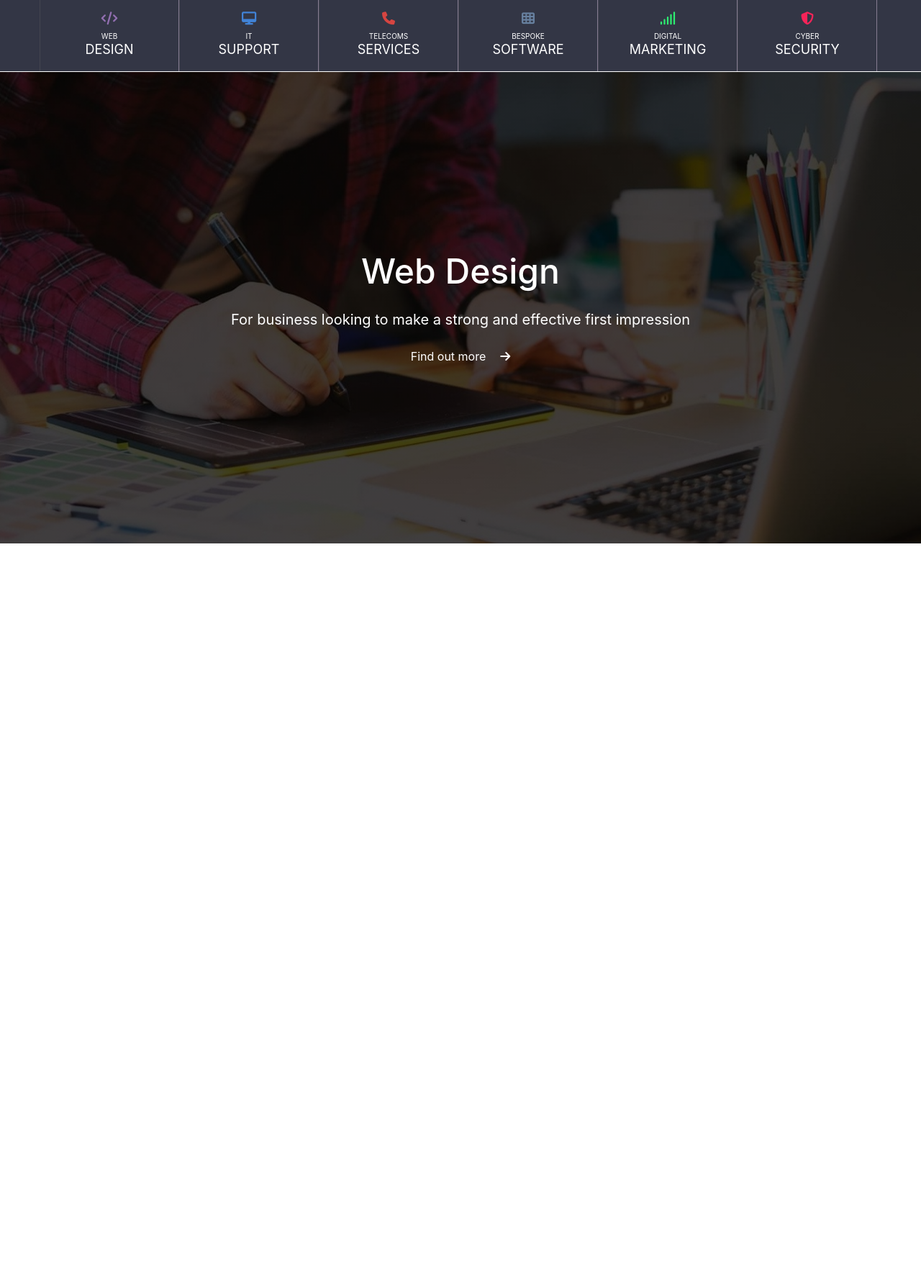
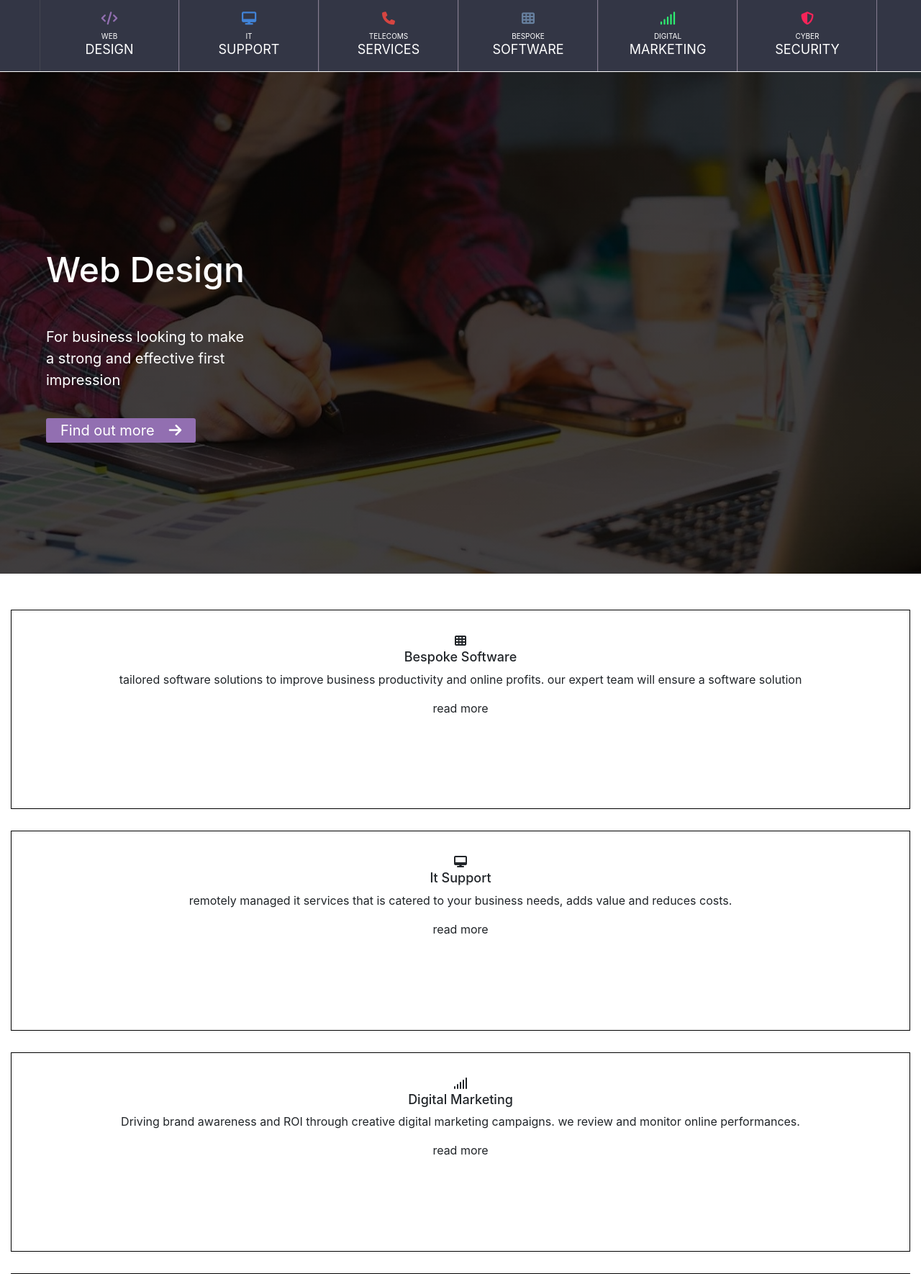
Before and after one commit to Gammage/PHP_JS_HTML_CSS_reflection, a PHP site: page / in a window 1280 px wide. Shown: the part 110-1880 px from the top of the page at 72% size. Run offline with PHP 8.4, Linux system fonts and the light colour scheme; some libraries are stand-ins or nearby versions.

Commit message:
on netmatters cards, below slideshow.
still require styling, basic layout complete

```diff
--- /dev/null
+++ b/SCSS/_mixins.scss
@@ -0,0 +1,45 @@
+
+// card_container styles -------------------
+
+@mixin card_default {
+    height: 290px;
+    padding: 30px;
+    margin: 30px 15px 0px 15px;
+
+    text-align: center;
+    border: 1px solid black;
+
+    .icon {
+        margin: auto;
+    }
+
+    h2 {
+        font-size: 18px;
+        text-transform: capitalize;
+    }
+
+    // .card_line {
+    //     display: block;
+    //     height: 5px;
+    //     width: 33px;
+    //     background-color:black;
+    //     margin-bottom: 5px;
+    //     margin-left: auto;
+    //     margin-right: auto;
+    // }
+
+    .p {
+        font-size: 13px;
+
+    }
+
+    span {
+        height: 47px;
+        width: 129px;
+        padding: 5px 15px;
+    }
+
+
+
+
+}
--- a/SCSS/styles.css
+++ b/SCSS/styles.css
@@ -228,43 +228,33 @@ header .nav_menu {
 
 .slideshow_container {
   display: block;
-  height: 597px;
+  height: 740px;
   width: auto;
-  margin: 0;
+  margin-top: 0px;
 }
 
 .slideshow_container .slide {
-  height: 597px;
   background-image: -webkit-gradient(linear, left top, left bottom, from(rgba(0, 0, 0, 0.75)), to(rgba(0, 0, 0, 0.75))), url("../images/web_design_slide_image.jpg");
   background-image: linear-gradient(rgba(0, 0, 0, 0.75), rgba(0, 0, 0, 0.75)), url("../images/web_design_slide_image.jpg");
   background-position: center;
   background-repeat: no-repeat;
   background-size: cover;
-  -ms-flex-pack: distribute;
-      justify-content: space-around;
+  height: 740px;
+  width: auto;
+  overflow: hidden;
 }
 
 .slideshow_container .slide .slide_content {
-  display: -webkit-box;
-  display: -ms-flexbox;
-  display: flex;
-  -webkit-box-pack: center;
-      -ms-flex-pack: center;
-          justify-content: center;
-  -webkit-box-orient: vertical;
-  -webkit-box-direction: normal;
-      -ms-flex-direction: column;
-          flex-direction: column;
+  display: block;
+  margin: auto;
+  padding: 246px 0;
+  width: 349px;
   text-align: center;
-  width: 100%;
-  padding: 0 15px;
-  height: 100%;
 }
 
 .slideshow_container .slide .slide_content h1, .slideshow_container .slide .slide_content p, .slideshow_container .slide .slide_content a {
   color: white;
-  padding: 0;
-  margin: 0;
+  font-size: 20px;
 }
 
 .slideshow_container .slide .slide_content h1 i, .slideshow_container .slide .slide_content p i, .slideshow_container .slide .slide_content a i {
@@ -273,19 +263,54 @@ header .nav_menu {
 
 .slideshow_container .slide .slide_content h1 {
   font-size: 48px;
+  margin-bottom: 25px;
 }
 
-.slideshow_container .slide .slide_content p {
-  font-size: 20px;
+.slideshow_container .slide .slide_content a {
+  height: 224px;
+  width: 62px;
+  padding: 5px 20px;
+  background-color: #926fb1;
+  border-radius: 3px;
 }
 
-.hero_text {
+.cards_container {
+  display: -webkit-box;
+  display: -ms-flexbox;
+  display: flex;
+  -webkit-box-orient: vertical;
+  -webkit-box-direction: normal;
+      -ms-flex-direction: column;
+          flex-direction: column;
+  height: 2152px;
+  margin-top: 20px;
+}
+
+.cards_container div[class*=card_] {
+  height: 290px;
+  padding: 30px;
+  margin: 30px 15px 0px 15px;
   text-align: center;
-  position: absolute;
-  top: 50%;
-  left: 50%;
-  -webkit-transform: translate(-50%, -50%);
-          transform: translate(-50%, -50%);
+  border: 1px solid black;
+}
+
+.cards_container div[class*=card_] .icon {
+  margin: auto;
+}
+
+.cards_container div[class*=card_] h2 {
+  font-size: 18px;
+  text-transform: capitalize;
+}
+
+.cards_container div[class*=card_] .p {
+  font-size: 13px;
+}
+
+.cards_container div[class*=card_] span {
+  height: 47px;
+  width: 129px;
+  padding: 5px 15px;
 }
 
 @media (min-width: 768px) {
@@ -345,10 +370,10 @@ header .nav_menu {
     display: none;
   }
   .slideshow_container {
-    height: 655px;
+    height: 796px;
   }
   .slideshow_container .slide {
-    height: 655px;
+    height: 797px;
   }
   .slideshow_container .slide .slide_content {
     margin: 0 auto;
@@ -531,9 +556,17 @@ header .nav_menu {
   }
   .slideshow_container {
     margin-top: 100px;
+    height: 697px;
+    width: auto;
+  }
+  .slideshow_container .slide {
+    height: 697px;
   }
   .slideshow_container .slide .slide_content {
-    width: 975px;
+    padding-left: 5%;
+    height: 697px;
+    margin: 0;
+    text-align: left;
   }
 }
 
@@ -589,8 +622,11 @@ header .nav_menu {
   header .nav_menu .nav_menu_buttons div[class*=_container] .nav_sub_bar div[class*=_contents] a {
     font-size: 16px;
   }
-  .slideshow_container .slide .slide_content {
-    width: 1200px;
+  .slideshow_container {
+    height: 697px;
+  }
+  .slideshow_container .slide {
+    height: 697px;
   }
 }
 /*# sourceMappingURL=styles.css.map */
--- a/SCSS/styles.scss
+++ b/SCSS/styles.scss
@@ -1,5 +1,6 @@
 @import "_queries.scss";
 @import "_variables.scss";
+@import "_mixins.scss";
 
 
 // SHORTCUTS
@@ -234,39 +235,32 @@ header {
 }
 
 .slideshow_container {
-    // display: none;
     display: block;
-    height: 597px;
+    height: 740px;
     width: auto;
-    margin: 0;
+    margin-top: 0px;
     // border: solid red 1px;
 
     .slide {
-        height: 597px;
         background-image: linear-gradient(rgba(0, 0, 0, 0.75),
         rgba(0, 0, 0, 0.75)), url("../images/web_design_slide_image.jpg");
         background-position: center;
         background-repeat: no-repeat;
         background-size: cover;
-        justify-content: space-around;
-        // background-image: brightness(50%);
-
-
+        height: 740px;
+        width: auto;
+        overflow: hidden;
 
         .slide_content {
-            display: flex;
-            justify-content: center;
-            flex-direction: column;
+            display: block;
+            margin: auto;
+            padding: 246px 0;
+            width: 349px;
             text-align: center;
-            width:  100%;
-            padding: 0 15px;
-            height: 100%;
 
             h1, p, a {
                 color: white;
-                padding: 0;
-                margin: 0;
-                // width: calc(100% - 30px);
+                font-size: 20px;
 
                 i {
                     padding-left: 20px;
@@ -275,27 +269,33 @@ header {
 
             h1 {
                 font-size: 48px;
+                margin-bottom: 25px;
             }
 
-            p {
-                font-size: 20px;
+            a {
+                // border: 1px solid yellow;
+                height: 224px;
+                width: 62px;
+                padding: 5px 20px;
+                background-color: #926fb1;
+                border-radius: 3px;
             }
-
-            // .slide_button {
-
-            // }
-
         }
     }
 
 }
 
-.hero_text {
-  text-align: center;
-  position: absolute;
-  top: 50%;
-  left: 50%;
-  transform: translate(-50%, -50%);
+.cards_container {
+    // border: 1px solid red;
+    display: flex;
+    flex-direction: column;
+    height: 2152px;
+    margin-top: 20px;
+
+    div[class*=card_]{
+        @include card_default;
+    }
+
 }
 
 @media (min-width: 768px) {
@@ -375,10 +375,10 @@ header {
     }
 
     .slideshow_container {
-        height: 655px;
+        height: 796px;
 
         .slide {
-            height: 655px;
+            height: 797px; // added one pixel to netmatters height to hide white
 
             .slide_content {
                 // width: 750px;
@@ -386,6 +386,9 @@ header {
             }
         }
     }
+
+    // .cards_container {
+    // }
 } // -----------------------webpage------------------------ scrollbar
 
 @media (min-width: 992px) {
@@ -622,15 +625,24 @@ header {
     }
 
     .slideshow_container {
-        // position: absolute;
         margin-top: 100px; //height from nav_menu (99px)
+        height: 697px;
+        width: auto;
 
         .slide {
+            height: 697px;
+
             .slide_content {
-                width: 975px;
+                padding-left: 5%; // 15 padding, 2 margin from netmatters container
+                height: 697px;
+                margin: 0;
+                text-align: left;
             }
         }
     }
+
+    // .cards_container {
+    // }
 
 }
 
@@ -715,10 +727,12 @@ header {
     }
 
     .slideshow_container {
+        height: 697px;
         .slide {
-            .slide_content {
-                width: 1200px;
-            }
+            height: 697px;
         }
     }
+
+    // .cards_container {
+    // }
 }
--- a/index.html
+++ b/index.html
@@ -177,6 +177,65 @@
             </div>
         </div>
 
+        <div class="cards_container">
+            <div class="card_bespoke">
+                <div class="icon">
+                    <i class="fas fa-th"></i>
+                </div>
+                <h2>Bespoke Software</h2>
+                <p>tailored software solutions to improve business productivity and online profits. our expert team will ensure a software solution</p>
+                <span>read more</span>
+            </div>
+            <div class="card_it">
+                <div class="icon">
+                    <i class="fas fa-desktop"></i>
+                </div>
+                <h2>it support</h2>
+                <p>remotely managed it services that is catered to your business needs, adds value and reduces costs.</p>
+                <span>read more</span>
+            </div>
+            <div class="card_digital">
+                <div class="icon">
+                    <i class="fas fa-signal"></i>
+                </div>
+                <h2>digital marketing</h2>
+                <p>Driving brand awareness and ROI through creative digital marketing campaigns. we review and monitor online performances.</p>
+                <span>read more</span>
+            </div>
+            <div class="card_telecoms">
+                <div class="icon">
+                    <i class="fas fa-phone"></i>
+                </div>
+                <h2>Telecoms services</h2>
+                <p>stay connected with bespoke telecoms solutions when you need it most</p>
+                <span>read more</span>
+            </div>
+            <div class="card_web">
+                <div class="icon">
+                    <i class="fas fa-code"></i>
+                </div>
+                <h2>web design</h2>
+                <p>user-centric design businesses looking to make a lasting impression</p>
+                <span>read more</span>
+            </div>
+            <div class="card_cyber">
+                <div class="icon">
+                    <i class="fas fa-shield-alt"></i>
+                </div>
+                <h2>cyber security</h2>
+                <p>Ensuring your online business stays secure 24/7, 365 days of the year</p>
+                <span>read more</span>
+            </div>
+            <div class="card_developer">
+                <div class="icon">
+                    <i class="fas fa-graduation-cap"></i>
+                </div>
+                <h2>developer training</h2>
+                <p>have you considered a career in web development but you aren't sure where to start?</p>
+                <span>read more</span>
+            </div>
+        </div>
+
         <footer>
 
 
```
Also changed, not shown: 1 other file.
